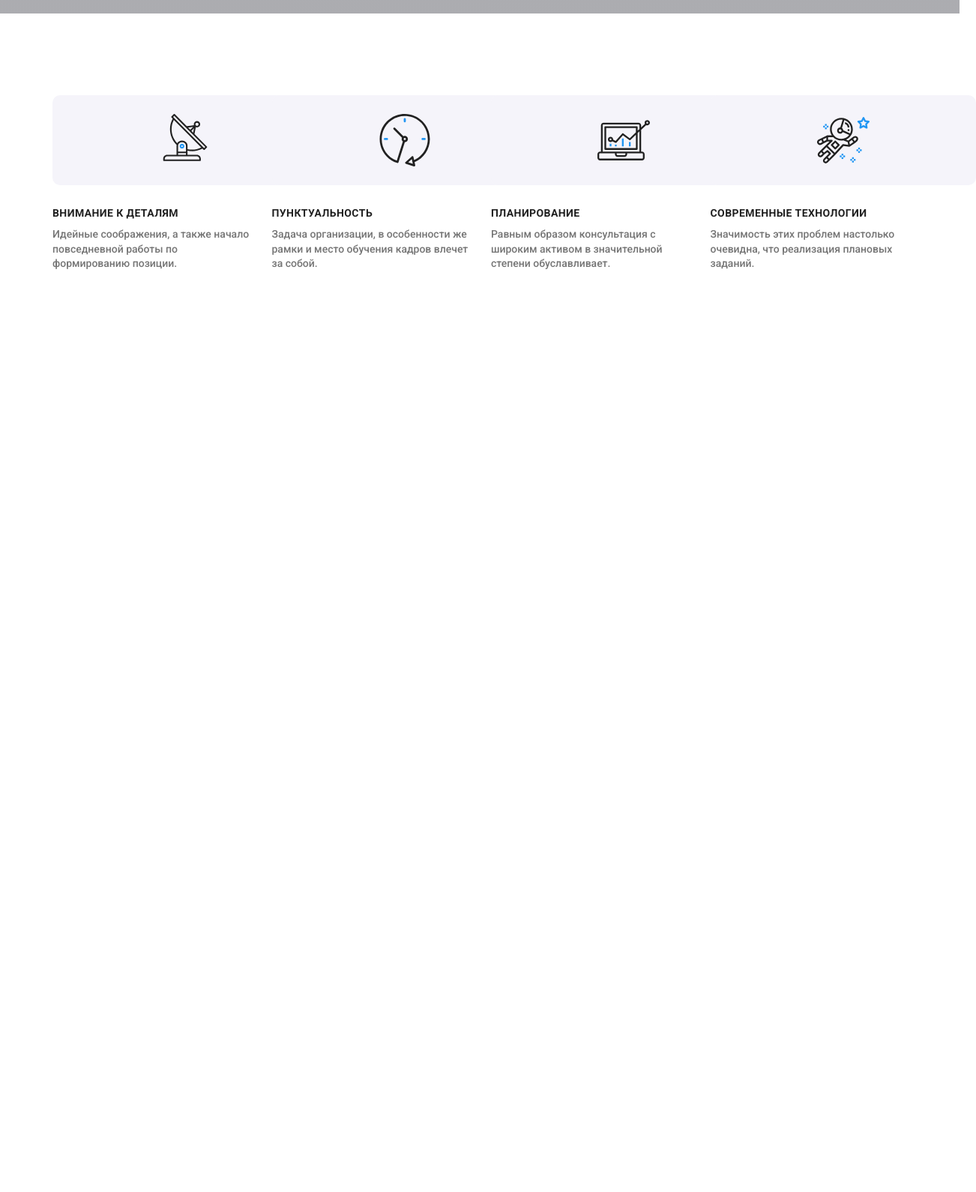
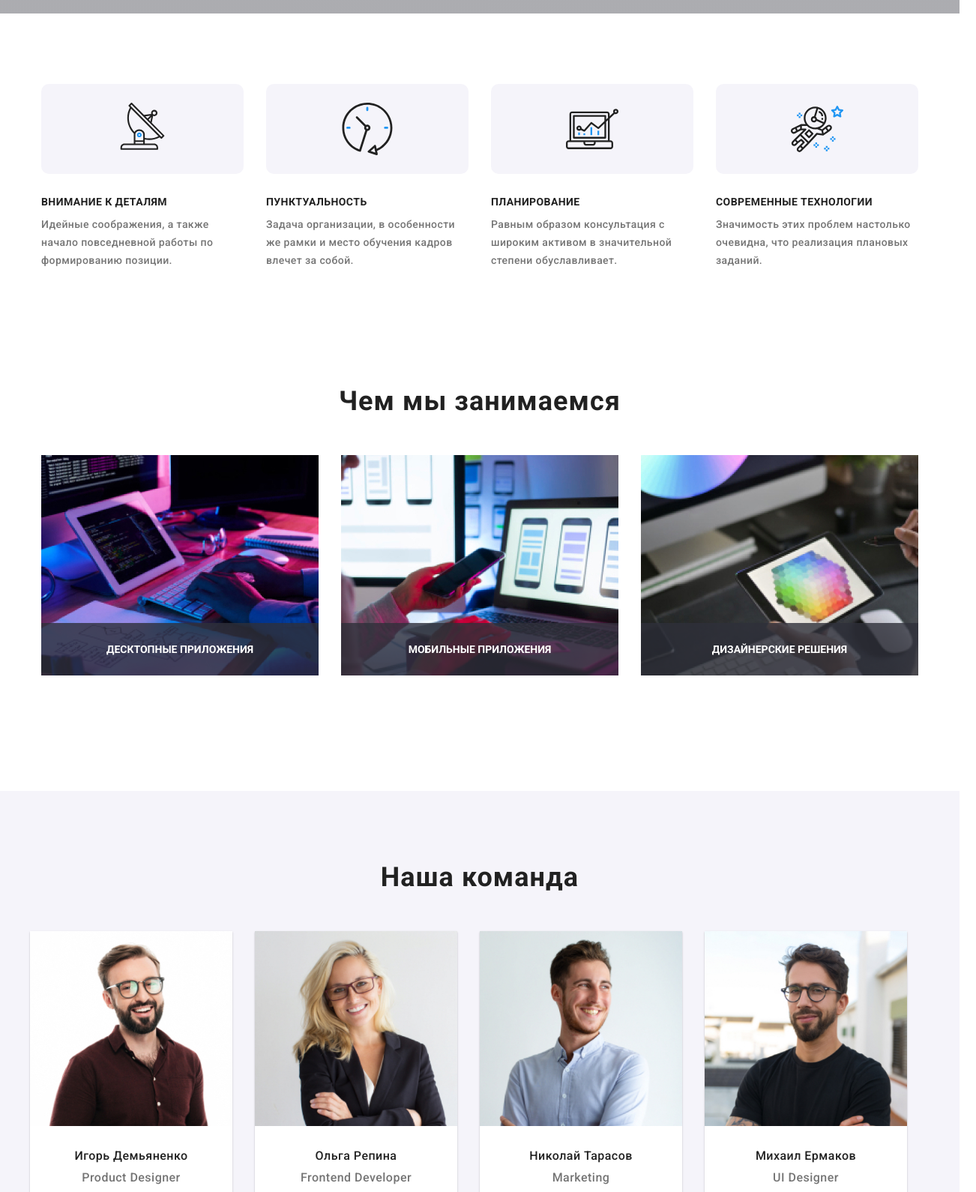
Before and after one commit to IlyaLitvin/Web-studio, a plain HTML site: page index.html in a window 1280 px wide. Shown: the part 662-2252 px from the top of the page at 75% size, 1302 px wide, since content can reach past the window. Before the commit the page ends 1039 px from the top, so only its background shows below. Drawn offline with Linux system fonts and the light colour scheme.

Commit message:
правки

```diff
--- a/index.html
+++ b/index.html
@@ -19,7 +19,7 @@
         <div class="header-container">
             <div class="head-nav">
                 <nav class="mobile-nav">
-                    <a href="./index.html"><img src="./img/WebStudio.svg" alt="WebStudio"></a>
+                    <a class="logo" href="./index.html"><img src="./img/WebStudio.svg" alt="WebStudio"></a>
                     <button type="button" class="header-btn" data-menu-button>
                         <svg class="header-btn-list" width="40" height="40">
                             <use class="svg-open" xlink:href="./img/social/sprite.svg#open-menu"></use>
@@ -147,7 +147,7 @@
 
         <!-- Наша работа  -->
 
-        <!-- <section class="section no-padd">
+        <section class="section no-padd">
             <div class="section-works container">
                 <h2 class="section-name">Чем мы занимаемся</h2>
                 <ul class="works-page">
@@ -165,11 +165,11 @@
                     </li>
                 </ul>
             </div>
-        </section> -->
+        </section>
 
         <!--  Наша команда  -->
 
-        <!-- <section class="section bg">
+        <section class="section bg">
             <div class="section-team">
                 <h2 class="section-name">Наша команда</h2>
                 <ul class="section-team-list list">
@@ -339,11 +339,11 @@
                     </li>
                 </ul>
             </div>
-        </section> -->
+        </section>
 
         <!-- Наши клиенты -->
 
-        <!-- <section class="section">
+        <section class="section">
             <div class="our-clients">
                 <h2 class="section-name">Постоянные клиенты</h2>
                 <ul class="clients">
@@ -391,7 +391,7 @@
                     </li>
                 </ul>
             </div>
-        </section> -->
+        </section>
     </main>
 
     <!--  Футер  -->
--- a/sass/base/_base.scss
+++ b/sass/base/_base.scss
@@ -23,8 +23,20 @@ img {
   padding: 0;
   display: flex;
   flex-wrap: wrap;
-  margin: -15px;
-  margin-right: 0;
+}
+
+.bg {
+  background-color: $box-bg-color;
+}
+
+.section {
+  padding-bottom: 94px;
+  padding-top: 94px;
+  margin: 0 auto;
+  padding-right: 15px;
+  padding-left: 15px;
+  display: flex;
+  justify-content: center;
 }
 
 .container {
--- a/sass/components/_section.scss
+++ b/sass/components/_section.scss
@@ -1,82 +1,3 @@
-// .feature-list {
-//   display: flex;
-//   list-style: none;
-//   margin: -15px;
-// }
-
-// .section-item {
-//   display: inline-block;
-//   max-width: 270px;
-//   height: 100px;
-// }
-
-// .main > .no-padd {
-//   padding-top: 0;
-// }
-
-// .section {
-//   padding-bottom: 94px;
-//   padding-top: 94px;
-//   margin: 0 auto;
-//   padding-right: 15px;
-//   padding-left: 15px;
-//   display: flex;
-//   justify-content: center;
-// }
-
-// .section-title {
-//   color: $title-text-color;
-//   font-weight: bold;
-//   font-size: 14px;
-//   line-height: 1.14;
-//   letter-spacing: 0.03em;
-//   text-transform: uppercase;
-//   padding-bottom: 10px;
-//   margin: 0 auto;
-// }
-
-// .bg {
-//   background-color: $box-bg-color;
-// }
-
-// .section-name {
-//   color: $title-text-color;
-//   font-weight: bold;
-//   font-size: 36px;
-//   line-height: 1.2;
-//   text-align: center;
-//   letter-spacing: 0.03em;
-//   margin-top: 0;
-//   margin-bottom: 50px;
-// }
-
-// .section-text {
-//   font-size: 14px;
-//   line-height: 1.71;
-//   letter-spacing: 0.03em;
-//   margin: 0 auto;
-// }
-
-// .work-name {
-//   font-size: 16px;
-//   line-height: 1.19;
-//   text-align: center;
-//   letter-spacing: 0.03em;
-//   margin: 0;
-//   padding-bottom: 16px;
-// }
-
-// .works-page-box:not(:last-child) {
-//   margin-right: 30px;
-// }
-
-// .works-page {
-//   list-style: none;
-//   display: flex;
-//   font-size: 0;
-//   flex-wrap: wrap;
-// }
-
 @media screen and (max-width: 767px) {
   .icon-list {
     display: flex;
@@ -115,21 +36,29 @@
 }
 
 @media screen and (min-width: 768px) {
+  .section .container {
+    margin-bottom: 60px;
+  }
   .feature-list {
     display: flex;
     flex-wrap: wrap;
+    margin: -15px;
+  }
+
+  .section-list {
+    width: calc((100% - 2 * 30px) / 2);
+    margin: 15px;
   }
 
   .icon {
     display: flex;
     justify-content: center;
     align-items: center;
-    width: 354px;
-    height: 120px;
     border: 1px solid transparent;
     border-radius: 10px;
     background-color: $box-bg-color;
     margin-bottom: 30px;
+    height: 120px;
   }
 
   .section-title {
@@ -144,3 +73,40 @@
     width: 100%;
   }
 }
+
+@media screen and (min-width: 1200px) {
+  .feature-list {
+    display: flex;
+    margin: -15px;
+    flex-wrap: nowrap;
+  }
+
+  .section-list {
+    width: calc((100% - 4 * 15px) / 4);
+    margin: 15px;
+  }
+
+  .section {
+    margin: 0 auto;
+    display: flex;
+    justify-content: center;
+  }
+
+  .section-title {
+    color: $title-text-color;
+    font-weight: bold;
+    font-size: 14px;
+    line-height: 1.14;
+    letter-spacing: 0.03em;
+    text-transform: uppercase;
+    padding-bottom: 10px;
+    margin: 0 auto;
+  }
+
+  .section-text {
+    font-size: 14px;
+    line-height: 1.71;
+    letter-spacing: 0.03em;
+    margin: 0 auto;
+  }
+}
--- a/sass/layout/_clients.scss
+++ b/sass/layout/_clients.scss
@@ -36,3 +36,12 @@
     fill: $accent-color;
   }
 }
+
+@media screen and (max-width: 767px) {
+  .clients {
+    &:not(:last-child) {
+      margin-bottom: 10px;
+      margin-right: 10px;
+    }
+  }
+}
--- a/sass/layout/_header.scss
+++ b/sass/layout/_header.scss
@@ -168,7 +168,7 @@
       &::after {
         position: absolute;
         left: 0;
-        margin-top: 8px;
+        margin-top: 25px;
         display: block;
         content: " ";
         border-radius: 2px;
@@ -195,11 +195,30 @@
 }
 
 @media screen and (min-width: 1200px) {
+  .header {
+    display: flex;
+    justify-content: space-between;
+  }
+
+  .menu-nav {
+    margin-right: 300px;
+  }
+
+  .head-adress {
+    margin-left: auto;
+    display: flex;
+  }
+
+  .menu-container {
+    display: flex;
+  }
+
   .site-nav {
     display: flex;
-    margin-left: 90px;
+    margin-left: 93px;
     margin-top: 0;
     margin-bottom: 0;
+    margin-right: 0;
 
     & .item:not(:last-child) {
       margin-right: 50px;
@@ -208,6 +227,11 @@
     & .current {
       position: relative;
       color: $accent-color;
+
+      &:active,
+      &:visited {
+        color: $accent-color;
+      }
 
       &::after {
         position: absolute;
@@ -241,9 +265,4 @@
       }
     }
   }
-
-  .section-list {
-    width: calc(100% / 4);
-    padding: 15px;
-  }
 }
--- a/sass/layout/_hero.scss
+++ b/sass/layout/_hero.scss
@@ -17,7 +17,6 @@
     background-position: center;
     background-repeat: no-repeat;
     background-size: contain;
-    margin-bottom: 60px;
   }
 
   .hero-title {
@@ -51,7 +50,6 @@
     background-position: center;
     background-repeat: no-repeat;
     background-size: contain;
-    margin-bottom: 60px;
   }
 
   .hero-title {
@@ -84,7 +82,6 @@
     display: flex;
     justify-content: center;
     align-items: center;
-    margin-bottom: 94px;
   }
 
   .hero-bg {
--- a/sass/layout/_team.scss
+++ b/sass/layout/_team.scss
@@ -33,10 +33,6 @@
   box-shadow: 0px 1px 3px rgba(0, 0, 0, 0.12), 0px 1px 1px rgba(0, 0, 0, 0.14),
     0px 2px 1px rgba(0, 0, 0, 0.2);
   border-radius: 0px 0px 4px 4px;
-
-  &:not(:last-child) {
-    margin-right: 30px;
-  }
 }
 
 .team-card .list {
@@ -79,3 +75,54 @@
     fill: $box-bg-color;
   }
 }
+
+.work-name {
+  font-size: 16px;
+  line-height: 1.19;
+  text-align: center;
+  letter-spacing: 0.03em;
+  margin: 0;
+  padding-bottom: 16px;
+}
+
+@media screen and (max-width: 767px) {
+  .team-card-name {
+    &:not(:last-child) {
+      margin-bottom: 30px;
+    }
+  }
+
+  .section-team-list {
+    display: flex;
+    justify-content: center;
+  }
+
+  .section-team {
+    padding: 0;
+  }
+}
+
+@media screen and (min-width: 768px) {
+  .team-card-name {
+    height: 100%;
+    margin-right: 30px;
+    margin-bottom: 30px;
+  }
+
+  .section-team-list {
+    display: flex;
+    justify-content: center;
+  }
+
+  .section-team {
+    padding: 0;
+  }
+}
+
+@media screen and (min-width: 1200px) {
+  .team-card-name {
+    &:not(:last-child) {
+      margin-right: 30px;
+    }
+  }
+}
--- a/sass/layout/_work.scss
+++ b/sass/layout/_work.scss
@@ -1,3 +1,9 @@
+@media screen and (max-width: 1199px) {
+  .no-padd {
+    display: none;
+  }
+}
+
 .works-page-box {
   width: calc((100% - 60px) / 3);
   position: relative;
@@ -23,3 +29,29 @@
   color: $primary-white-color;
   background: rgba(47, 48, 58, 0.8);
 }
+
+.works-page-box:not(:last-child) {
+  margin-right: 30px;
+}
+
+.works-page {
+  list-style: none;
+  display: flex;
+  font-size: 0;
+  flex-wrap: wrap;
+}
+
+.main > .no-padd {
+  padding-top: 0;
+}
+
+.section-name {
+  color: $title-text-color;
+  font-weight: bold;
+  font-size: 36px;
+  line-height: 1.2;
+  text-align: center;
+  letter-spacing: 0.03em;
+  margin-top: 0;
+  margin-bottom: 50px;
+}
```
Also changed, not shown: css/main.css, css/main.min.css, 2 other files.
